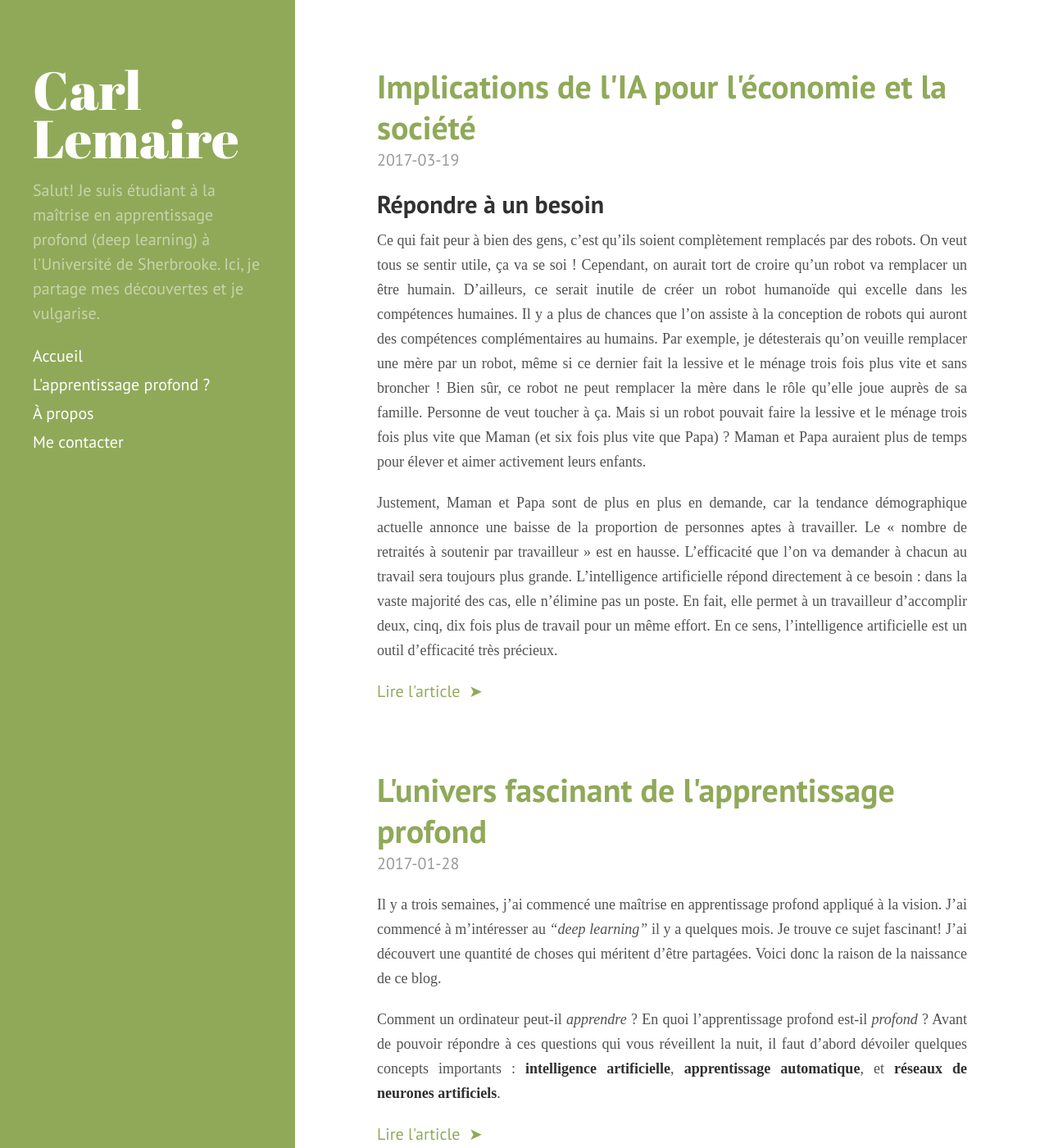
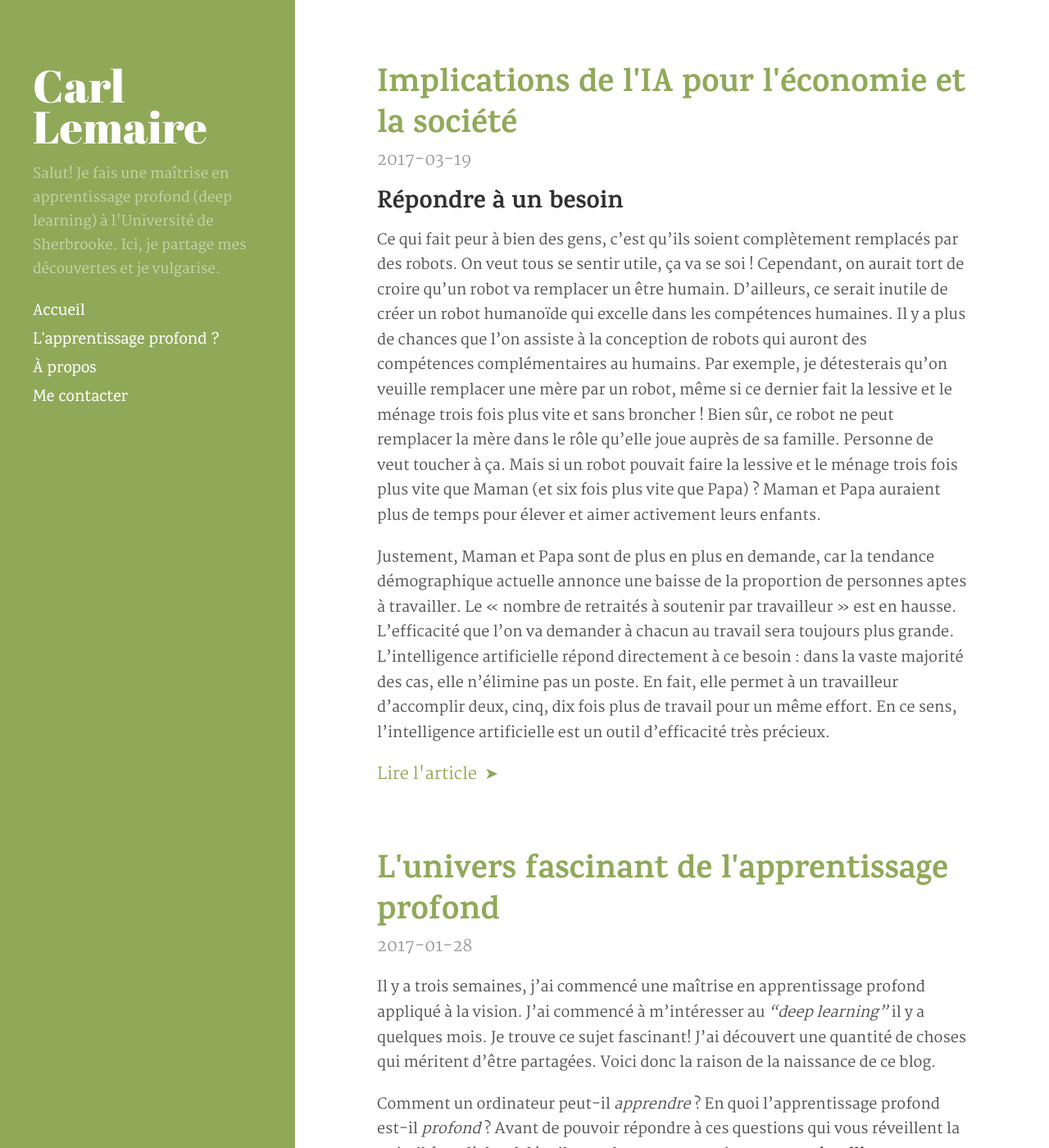
Before and after one commit to lemairecarl/lemairecarl.github.io, a Jekyll site: the page built from index.html, in a window 1280 px wide and 1400 px high. Shown: the whole window at 82% size. Built offline with Jekyll 4.4.1, drawn with Linux system fonts in a browser that asks for light colours; nearby versions of some CDN libraries; the list of posts is cut into pages by our own code.

Commit message:
Bonjour la police

```diff
--- a/_config.yml
+++ b/_config.yml
@@ -9,7 +9,7 @@ permalink:        pretty
 # Setup
 title:            Carl Lemaire
 tagline:          Apprentissage profond
-description:      Salut! Je suis étudiant à la maîtrise en apprentissage profond (deep learning) à l'Université de Sherbrooke. Ici, je partage mes découvertes et je vulgarise.
+description:      Salut! Je fais une maîtrise en apprentissage profond (deep learning) à l'Université de Sherbrooke. Ici, je partage mes découvertes et je vulgarise.
 url:              https://lemairecarl.github.io
 baseurl:          /
 author:           Carl Lemaire
--- a/_includes/head.html
+++ b/_includes/head.html
@@ -18,7 +18,6 @@
   <link rel="stylesheet" href="{{ site.baseurl }}public/css/poole.css">
   <link rel="stylesheet" href="{{ site.baseurl }}public/css/syntax.css">
   <link rel="stylesheet" href="{{ site.baseurl }}public/css/hyde.css">
-  <link rel="stylesheet" href="//fonts.googleapis.com/css?family=PT+Sans:400,400italic,700|Abril+Fatface">
   <link rel="stylesheet" href="https://cdnjs.cloudflare.com/ajax/libs/KaTeX/0.7.1/katex.min.css" integrity="sha384-wITovz90syo1dJWVh32uuETPVEtGigN07tkttEqPv+uR2SE/mbQcG7ATL28aI9H0" crossorigin="anonymous">
 
   <!-- Icons -->
--- a/public/css/hyde.css
+++ b/public/css/hyde.css
@@ -26,6 +26,36 @@
  * Themes
  */
 
+@font-face {
+  font-family: KarmaBold;
+  font-weight: bold;
+  src: url(/public/Karma-Bold.ttf);
+}
+@font-face {
+  font-family: KarmaSemiBold;
+  font-weight: bold;
+  src: url(/public/Karma-Semibold.ttf);
+}
+@font-face {
+  font-family: KarmaMedium;
+  font-weight: bold;
+  src: url(/public/Karma-Medium.ttf);
+}
+@font-face {
+  font-family: Martel;
+  src: url(/public/Martel-Regular.ttf);
+}
+@font-face {
+  font-family: Martel;
+  src: url(/public/Martel-Bold.ttf);
+  font-weight: bold;
+}
+@font-face {
+  font-family: AbrilFatface;
+  src: url(/public/AbrilFatface-Regular.ttf);
+  font-weight: bold;
+}
+
 
 /*
  * Global resets
@@ -34,7 +64,7 @@
  */
 
 html {
-  font-family: "PT Sans", Helvetica, Arial, sans-serif;
+  font-family: Martel, serif;
 }
 @media (min-width: 48em) {
   html {
@@ -89,8 +119,8 @@ html {
 .sidebar-about h1 {
   color: #fff;
   margin-top: 0;
-  font-family: "Abril Fatface", serif;
-  font-size: 3.25rem;
+  font-family: AbrilFatface, serif;
+  font-size: 2.75rem;
   line-height: 0.9em;
   margin-bottom: 1rem;
   font-weight: normal;
@@ -100,13 +130,14 @@ html {
 .sidebar-nav-item {
   display: block;
   line-height: 1.75;
+  font-family: KarmaMedium;
 }
 a.sidebar-nav-item:hover,
 a.sidebar-nav-item:focus {
   text-decoration: underline;
 }
 .sidebar-nav-item.active {
-  font-weight: bold;
+  font-family: KarmaBold;
 }
 
 /* Sticky sidebar
--- a/public/css/poole.css
+++ b/public/css/poole.css
@@ -81,8 +81,8 @@ a:focus {
 
 /* Headings */
 h1, h2, h3, h4, h5, h6 {
+  font-family: KarmaBold;
   margin-bottom: .5rem;
-  font-weight: bold;
   line-height: 1.25;
   color: #313131;
   text-rendering: optimizeLegibility;
@@ -107,6 +107,8 @@ h4, h5, h6 {
 p {
   margin-top: 0;
   margin-bottom: 1rem;
+  font-size: 0.9em;
+  line-height: 1.7;
 }
 
 strong {
@@ -118,6 +120,12 @@ strong {
 ul, ol, dl {
   margin-top: 0;
   margin-bottom: 1rem;
+  font-size: 0.9em;
+}
+.essay ul,
+.essay ol,
+.essay dl {
+  font-size: 0.85em;
 }
 
 dt {
@@ -259,7 +267,7 @@ tbody tr:nth-child(odd) th {
  */
 
 .lead {
-  font-size: 1rem;
+  font-size: 0.85rem;
   font-weight: 300;
 }
 
@@ -331,6 +339,12 @@ tbody tr:nth-child(odd) th {
 .page,
 .post {
   margin-bottom: 4em;
+}
+.post.essay p
+{
+  text-align: justify;
+  font-size: 0.85rem;
+  xtext-indent: 2em;
 }
 
 /* Blog post or page title */
```
Also changed, not shown: _layouts/post.html (+1 -17 lines), _posts/2017-03-19-implications-IA-economie-societe.md (+1 -9 lines), public/AbrilFatface-Regular.ttf (added), public/Karma-Bold.ttf (added), public/Karma-Medium.ttf (added), public/Karma-Regular.ttf (added), public/Karma-SemiBold.ttf (added), public/Martel-Bold.ttf (added), public/Martel-Regular.ttf (added).
